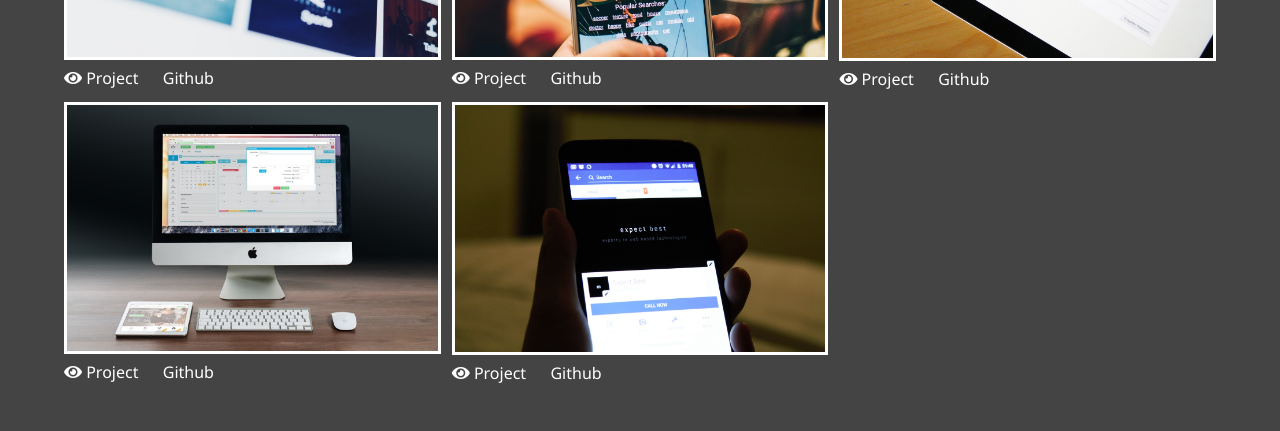
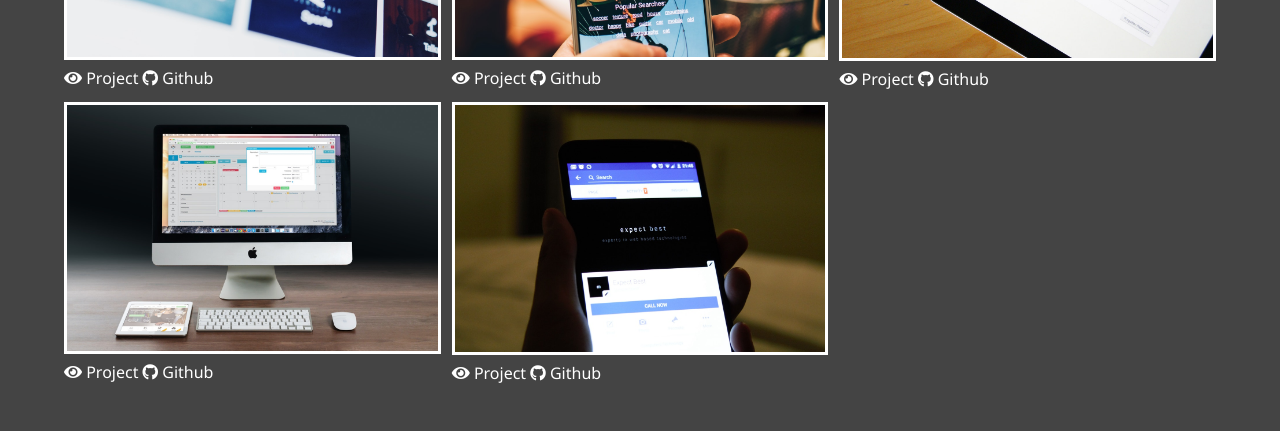
Before and after one commit to MohsAkhtar/css-modern-portfolio-website, a website: page dist/work.html in a window 1280 px wide. Shown: the part 475-906 px from the top of the page. Drawn offline with Linux system fonts and the light colour scheme.

Commit message:
Fixed github icon on work page

```diff
--- a/dist/work.html
+++ b/dist/work.html
@@ -58,7 +58,7 @@
                     <i class="fas fa-eye"></i> Project
                 </a>
                 <a href="" class="btn-dark">
-                    <i class="fas fa-github"></i> Github
+                    <i class="fab fa-github"></i> Github
                 </a>
             </div>
             <div class="item">
@@ -69,7 +69,7 @@
                     <i class="fas fa-eye"></i> Project
                 </a>
                 <a href="" class="btn-dark">
-                    <i class="fas fa-github"></i> Github
+                    <i class="fab fa-github"></i> Github
                 </a>
             </div>
             <div class="item">
@@ -80,7 +80,7 @@
                     <i class="fas fa-eye"></i> Project
                 </a>
                 <a href="" class="btn-dark">
-                    <i class="fas fa-github"></i> Github
+                    <i class="fab fa-github"></i> Github
                 </a>
             </div>
             <div class="item">
@@ -91,7 +91,7 @@
                     <i class="fas fa-eye"></i> Project
                 </a>
                 <a href="" class="btn-dark">
-                    <i class="fas fa-github"></i> Github
+                    <i class="fab fa-github"></i> Github
                 </a>
             </div>
             <div class="item">
@@ -102,7 +102,7 @@
                     <i class="fas fa-eye"></i> Project
                 </a>
                 <a href="" class="btn-dark">
-                    <i class="fas fa-github"></i> Github
+                    <i class="fab fa-github"></i> Github
                 </a>
             </div>
         </div>
```
